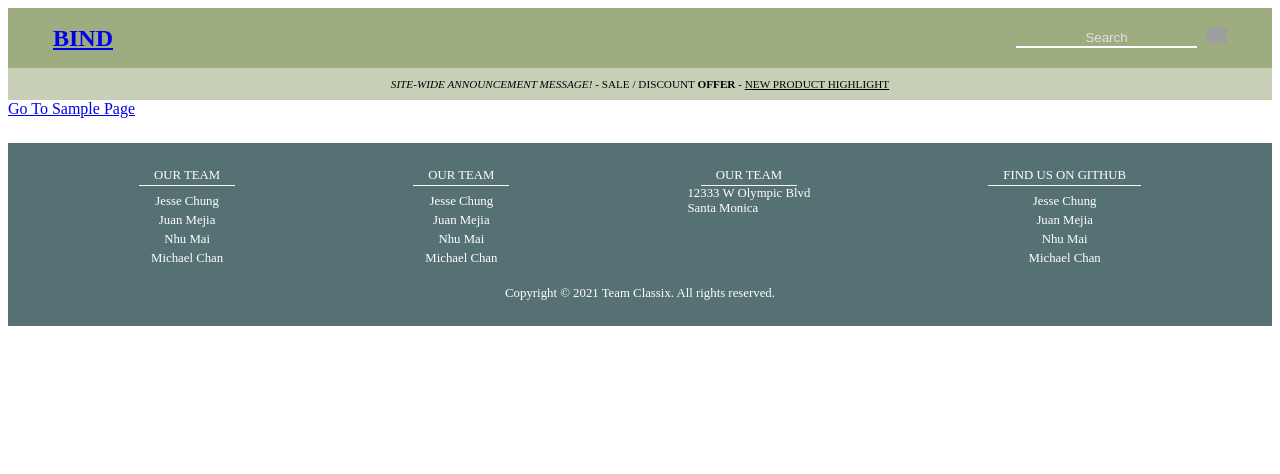
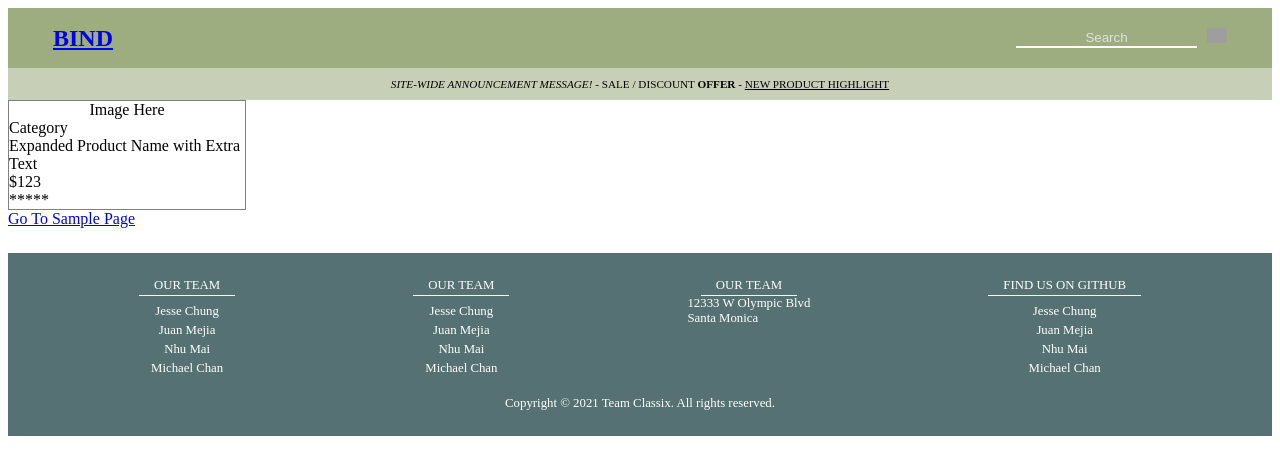
Before and after one commit to TeamClassix/BIND, a React app: page / in a window 1280 px wide. Shown: the top 474 px of the page. Built offline with nearby package versions, Linux system fonts and the light colour scheme; grey boxes are pictures that could not be loaded; the HTML template or start-up script is replaced by a standard one.

Commit message:
ID Seeding

```diff
--- a/client/src/components/App.jsx
+++ b/client/src/components/App.jsx
@@ -4,13 +4,15 @@ import {
   BrowserRouter as Router,
   Switch,
   Route,
-  Link
+  Link,
 } from 'react-router-dom';
 // Components
 import Header from './Header/Header';
 import SiteMessage from './SiteMessage/SiteMessage';
 import Footer from './Footer/Footer';
 import ProductPage from './ProductPage';
+import LandingPage from './LandingPage/LandingPage';
+// eslint-disable-next-line import/no-unresolved
 import { AppContext } from '#contexts';
 
 const MainContainer = styled.div`
@@ -43,6 +45,7 @@ const App = () => {
           </Route>
           <Route path="/">
             <MainContainer>
+              <LandingPage />
               <Link to="/someslug/25167">Go To Sample Page</Link>
             </MainContainer>
           </Route>
@@ -50,7 +53,7 @@ const App = () => {
         <Footer />
       </AppContext.Provider>
     </Router>
-  )
+  );
 };
 
 export default App;
--- /dev/null
+++ b/client/src/components/LandingPage/LandingPage.jsx
@@ -0,0 +1,11 @@
+import React from 'react';
+import ProductTile from '#components/ProductTile/ProductTile';
+
+const LandingPage = () => {
+  console.log('landingpage');
+  return (
+    <ProductTile />
+  );
+};
+
+export default LandingPage;
--- a/client/src/components/ProductPage.jsx
+++ b/client/src/components/ProductPage.jsx
@@ -62,10 +62,10 @@ const ProductPage = ({ appState, errState }) => {
           ? <ErrorPage setErrState={setErrState} statusCode={useErrState.statusCode} />
           : (
             <>
-              <ProductOverview />
-              <RelatedProducts />
-              <QuestionsAnswers />
-              <RatingsReviews />
+              <ProductOverview productId={id} />
+              <RelatedProducts productId={id} />
+              <QuestionsAnswers productId={id} />
+              <RatingsReviews productId={id} />
             </>
           ))
       }
--- /dev/null
+++ b/client/src/components/ProductTile/ProductTile.jsx
@@ -0,0 +1,31 @@
+import React from 'react';
+import styled from 'styled-components';
+
+const OuterDiv = styled.div`
+  display: flex;
+  flex-direction: column;
+  border: 1px solid gray;
+  width: 20%;
+  align-items: center;
+`;
+const ProductImageDiv = styled.div``;
+const ProductDetailsDiv = styled.div``;
+
+const ProductTile = () => {
+  console.log('test');
+  return (
+    <OuterDiv>
+      <ProductImageDiv>
+        Image Here
+      </ProductImageDiv>
+      <ProductDetailsDiv>
+        <div>Category</div>
+        <div>Expanded Product Name with Extra Text</div>
+        <div>$123</div>
+        <div>*****</div>
+      </ProductDetailsDiv>
+    </OuterDiv>
+  );
+};
+
+export default ProductTile;
```
